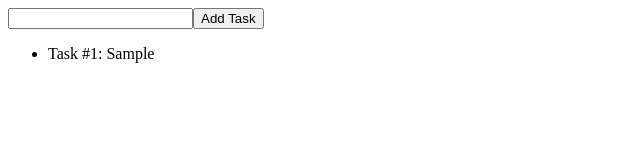
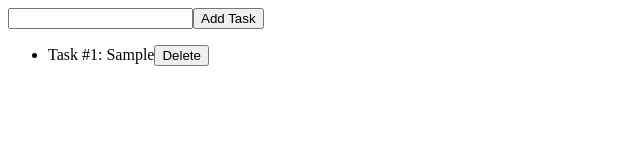
Before and after one commit to msespos/task-app, a React (Create React App) app: page / in a window 1280 px wide. Both pictures are taken after typing "Sample" into the empty fields and a click on the button "Add Task". Shown: the top 160 px of the page, without its empty margins (0-640 px from the left). Built offline with nearby package versions, Linux system fonts and the light colour scheme.

Commit message:
Implement deleting tasks and remove number property to use array index instead for displaying number

```diff
--- a/src/App.js
+++ b/src/App.js
@@ -11,10 +11,11 @@ class App extends Component {
       task: {
         text: "",
         id: uniqid(),
-        number: 1,
       }
     }
+
     this.addTask = this.addTask.bind(this);
+    this.deleteTask = this.deleteTask.bind(this);
     this.handleChange = this.handleChange.bind(this);
   }
 
@@ -25,10 +26,23 @@ class App extends Component {
       task: {
         text: "",
         id: uniqid(),
-        number: parseInt(this.state.task.number) + 1,
-      }
+      },
+      taskToRemove: {}
     });
-    console.log(parseInt(this.state.task.number))
+  }
+
+  removeObjectById(array, id) {
+    const objWithIdIndex = array.findIndex((obj) => obj.id === id);
+    if (objWithIdIndex > -1) {
+      array.splice(objWithIdIndex, 1);
+    }
+    return array;
+  }
+
+  deleteTask(id) {
+    this.setState({
+      tasks: this.removeObjectById(this.state.tasks, id)
+    })
   }
 
   handleChange(event) {
@@ -36,7 +50,6 @@ class App extends Component {
       task: {
         text: event.target.value,
         id: this.state.task.id,
-        number: this.state.task.number,
       }
     });
   }
@@ -54,7 +67,7 @@ class App extends Component {
           />
           <button type="submit">Add Task</button>
         </form>
-        <Overview tasks={tasks} />
+        <Overview tasks={tasks} deleteTask={this.deleteTask} />
       </div>
     );
   };
--- a/src/components/Overview.js
+++ b/src/components/Overview.js
@@ -1,11 +1,17 @@
 import React, { Component } from 'react';
+import App from '../App';
 
 class Overview extends Component {
   render() {
     return (
       <ul>
-      {this.props.tasks.map((task) => {
-        return <li key={task.id}>{"Task #" + (task.number) + ": " + task.text}</li>
+      {this.props.tasks.map((task, index) => {
+        return (
+          <li key={task.id}>
+            {"Task #" + (index + 1) + ": " + task.text}
+            <button onClick={() => this.props.deleteTask(task.id)}>Delete</button>
+          </li>
+        )
       })}
       </ul>
     )
```
